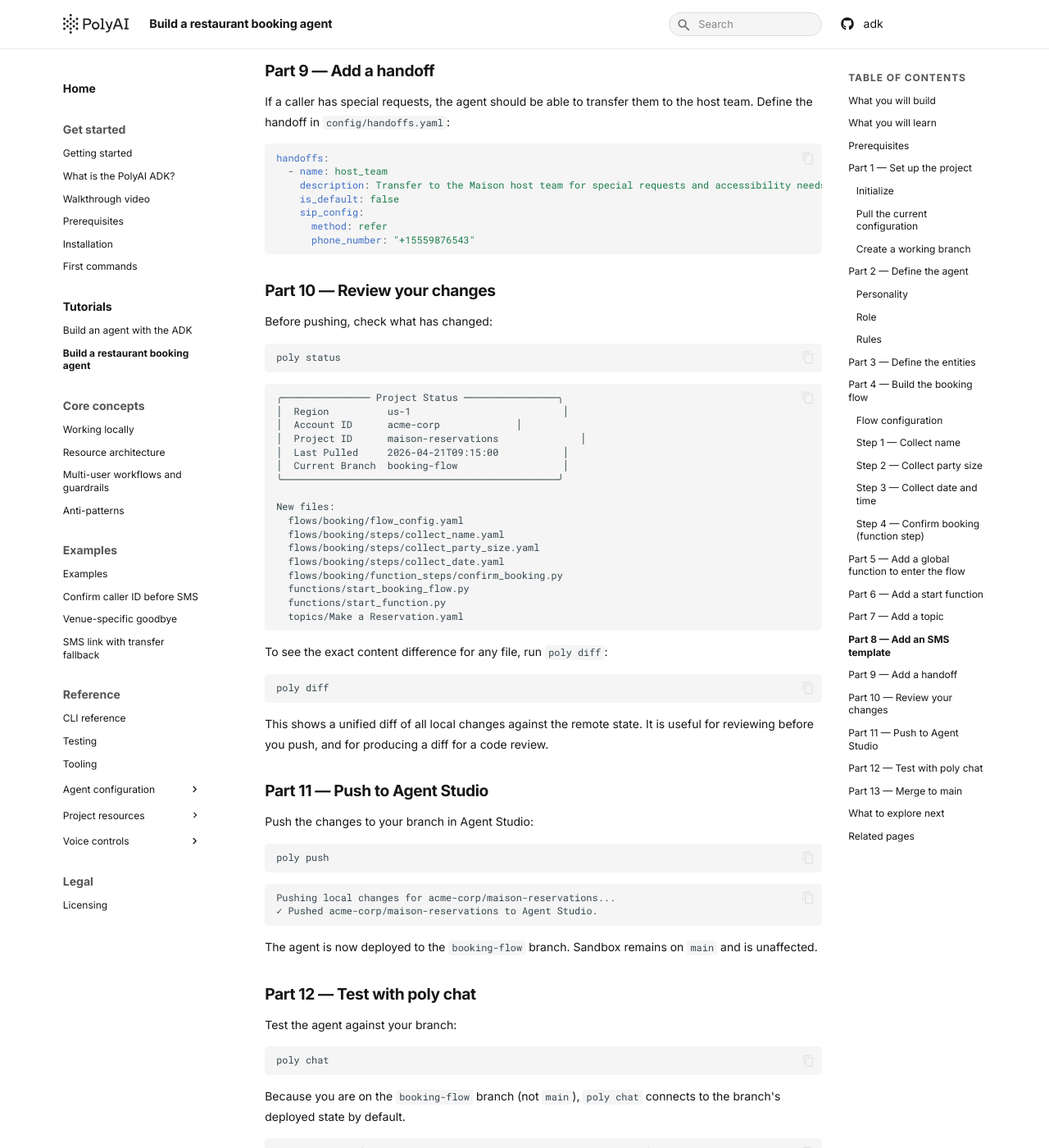
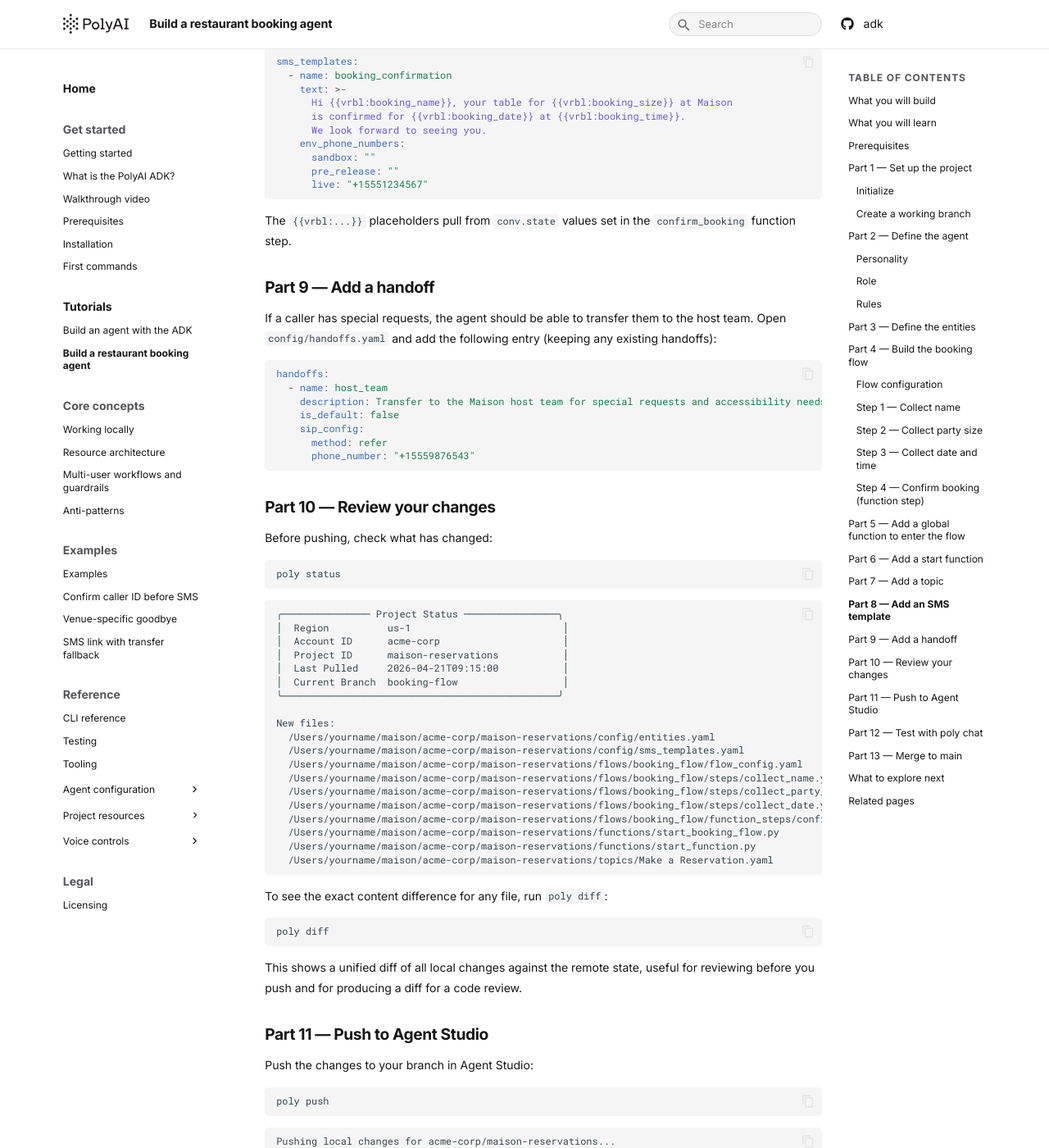
Before and after one commit to polyai/adk, an MkDocs documentation site: the page built from docs/docs/tutorials/restaurant-booking-agent.md, in a window 1280 px wide and 1400 px high, scrolled down 7989 px. Shown: the whole window at 82% size. Built offline with MkDocs 1.6.1 and Material for MkDocs 9.7.7, drawn with Linux system fonts in a browser that asks for light colours; some of the changed text lies outside the part shown.

Commit message:
docs: fix tutorial based on real ADK run
Fixes from running the tutorial end-to-end against ADK 0.11.0:

- Flow directory must be booking_flow/ not booking/ (name snake_cased)
- Adjectives Warm/Attentive/Professional are not in the allowed set;
  replaced with Polite/Calm/Kind and added warning admonition listing
  all valid values
- poly init creates {cwd}/{account_id}/{project_id} subdirectory; add
  cd step and note that init already pulls (no separate poly pull needed)
- Correct post-init directory tree (voice/ exists; entities.yaml,
  sms_templates.yaml, flows/, topics/ do not until created)
- poly branch create output is 'Branch created (ID: ...)' not
  'Created and switched to...'
- poly status shows absolute file paths, not relative
- --show-state -> --state, --show-functions -> --functions
- flows.md: clarify directory name is derived from flow name field

```diff
--- a/docs/docs/tutorials/restaurant-booking-agent.md
+++ b/docs/docs/tutorials/restaurant-booking-agent.md
@@ -68,51 +68,40 @@
 ? Select Project  maison-reservations
 
 Initializing project acme-corp/maison-reservations...
-✓ Project initialized at ~/projects/maison
+✓ Project initialized at /Users/yourname/maison/acme-corp/maison-reservations
 ~~~
 
-This creates a `project.yaml` file in your directory:
+!!! info "`poly init` creates a subdirectory"
 
-~~~yaml
-project_id: maison-reservations
-account_id: acme-corp
-region: us-1
-~~~
+    The project is created at `{cwd}/{account_id}/{project_id}`, not directly in your current directory. After init completes, change into the project directory before running any other commands:
 
-### Pull the current configuration
+    ~~~bash
+    cd acme-corp/maison-reservations
+    ~~~
 
-Pull the project's current state from Agent Studio:
+`poly init` also pulls the current configuration from Agent Studio automatically. There is no need to run `poly pull` separately.
 
-~~~bash
-poly pull
-~~~
+Your project directory now contains the initial configuration as YAML and Python files:
 
 ~~~text
-Pulling project acme-corp/maison-reservations...
-✓ Pulled acme-corp/maison-reservations
-~~~
-
-Your directory now contains the full project configuration as YAML and Python files. The structure looks like this:
-
-~~~text
-maison/
+acme-corp/maison-reservations/
 ├── project.yaml
+├── _gen/
 ├── agent_settings/
 │   ├── personality.yaml
 │   ├── role.yaml
 │   └── rules.txt
 ├── config/
-│   ├── entities.yaml
-│   ├── handoffs.yaml
-│   ├── sms_templates.yaml
-│   └── variant_attributes.yaml
-├── flows/
-├── functions/
-├── topics/
-└── _gen/
+│   └── handoffs.yaml
+└── voice/
+    ├── configuration.yaml
+    └── speech_recognition/
+        └── asr_settings.yaml
 ~~~
 
 The `_gen/` directory contains auto-generated platform code. Do not edit it — it is overwritten on every pull.
+
+Files like `config/entities.yaml`, `config/sms_templates.yaml`, `flows/`, and `topics/` are only created when you add those resources to the project. You will create them in this tutorial.
 
 ### Create a working branch
 
@@ -140,11 +129,17 @@
 
 ~~~yaml
 adjectives:
-  Warm: true
-  Attentive: true
-  Professional: true
+  Polite: true
+  Calm: true
+  Kind: true
 custom: ""
 ~~~
+
+!!! info "Allowed adjective values"
+
+    The ADK validates adjectives against a fixed set. The allowed values are: `Polite`, `Calm`, `Kind`, `Funny`, `Energetic`, `Thoughtful`, and `Other`. Using any other value will cause `poly push` to fail with a validation error.
+
+    `Other` is a special case — it can only be set when no other adjective is selected.
 
 ### Role
 
@@ -166,13 +161,18 @@
 When a caller wants to make a reservation, use {{fn:start_booking_flow}} to begin the booking process.
 If a caller has special requests or accessibility needs, offer to transfer them to the host team using {{ho:host_team}}.
 Never tell the caller their reservation is confirmed until the booking flow has completed.
+After a booking is confirmed, offer to send an SMS confirmation using {{twilio_sms:booking_confirmation}}.
 ~~~
 
-Notice `{{fn:...}}` and `{{ho:...}}` — these reference functions and handoffs you will define later. The model uses these references to understand when to call them.
+`{{fn:...}}` references a global function you will define later. `{{ho:...}}` references a handoff. `{{twilio_sms:...}}` references an SMS template. The model uses these references to understand when to call them.
+
+!!! warning "`{{fn:...}}` only works for global functions"
+
+    Only functions in the top-level `functions/` directory can be referenced with `{{fn:...}}` in rules and topics. Flow function steps (files inside `flows/{name}/function_steps/`) are called automatically by the flow — they cannot be referenced this way.
 
 ## Part 3 — Define the entities
 
-Entities are the structured data values the agent can collect from a caller. Open `config/entities.yaml` and replace its contents with:
+Entities are the structured data values the agent can collect from a caller. Create `config/entities.yaml`:
 
 ~~~yaml
 entities:
@@ -213,17 +213,18 @@
 
 ## Part 4 — Build the booking flow
 
-Flows live under `flows/`. Each flow gets its own directory. Create the directory structure for the booking flow:
+Flows live under `flows/`. Each flow gets its own directory. The directory name must be the snake_case version of the flow's `name` field — so a flow named `Booking Flow` must live in `flows/booking_flow/`.
+
+Create the directory structure:
 
 ~~~bash
-mkdir -p flows/booking/steps
-mkdir -p flows/booking/function_steps
-mkdir -p flows/booking/functions
+mkdir -p flows/booking_flow/steps
+mkdir -p flows/booking_flow/function_steps
 ~~~
 
 ### Flow configuration
 
-Create `flows/booking/flow_config.yaml`:
+Create `flows/booking_flow/flow_config.yaml`:
 
 ~~~yaml
 name: Booking Flow
@@ -233,7 +234,7 @@
 
 ### Step 1 — Collect name
 
-Create `flows/booking/steps/collect_name.yaml`:
+Create `flows/booking_flow/steps/collect_name.yaml`:
 
 ~~~yaml
 step_type: default_step
@@ -258,7 +259,7 @@
 
 ### Step 2 — Collect party size
 
-Create `flows/booking/steps/collect_party_size.yaml`:
+Create `flows/booking_flow/steps/collect_party_size.yaml`:
 
 ~~~yaml
 step_type: default_step
@@ -285,7 +286,7 @@
 
 ### Step 3 — Collect date and time
 
-Create `flows/booking/steps/collect_date.yaml`:
+Create `flows/booking_flow/steps/collect_date.yaml`:
 
 ~~~yaml
 step_type: default_step
@@ -314,18 +315,18 @@
   - reservation_time
 ~~~
 
-Notice that `child_step: confirm_booking` uses the Python filename (without `.py`) rather than a step name — that is the convention for pointing to a function step.
+`child_step: confirm_booking` uses the Python filename (without `.py`) rather than a step name — that is the convention for pointing to a function step.
 
 ### Step 4 — Confirm booking (function step)
 
-Function steps are deterministic Python. They run without model interpretation. Create `flows/booking/function_steps/confirm_booking.py`:
+Function steps are deterministic Python. They run without model interpretation. Create `flows/booking_flow/function_steps/confirm_booking.py`:
 
 ~~~python
 from _gen import *  # <AUTO GENERATED>
 
 
 def confirm_booking(conv: Conversation, flow: Flow):
-    """Confirm the reservation and send an SMS."""
+    """Confirm the reservation and store the details."""
     name = conv.entities.customer_name.value if conv.entities.customer_name else "Guest"
     size = conv.entities.party_size.value if conv.entities.party_size else "?"
     date = conv.entities.reservation_date.value if conv.entities.reservation_date else "?"
@@ -346,7 +347,7 @@
     )
 ~~~
 
-After this function runs, the model receives the returned context string and uses it to continue the conversation — in this case, it will offer to send the SMS.
+After this function runs, the model receives the returned context string and uses it to continue the conversation.
 
 ## Part 5 — Add a global function to enter the flow
 
@@ -396,7 +397,7 @@
 
 ## Part 8 — Add an SMS template
 
-When the booking is confirmed, the agent will offer to send an SMS with the details. Define the template in `config/sms_templates.yaml`:
+When the booking is confirmed, the agent will offer to send an SMS with the details. Create `config/sms_templates.yaml`:
 
 ~~~yaml
 sms_templates:
@@ -411,17 +412,11 @@
       live: "+15551234567"
 ~~~
 
-The `{{vrbl:...}}` placeholders pull from `conv.state` values that were set in the `confirm_booking` function step.
-
-Reference the template in `agent_settings/rules.txt` by adding:
-
-~~~text
-After a booking is confirmed, offer to send an SMS confirmation using {{twilio_sms:booking_confirmation}}.
-~~~
+The `{{vrbl:...}}` placeholders pull from `conv.state` values set in the `confirm_booking` function step.
 
 ## Part 9 — Add a handoff
 
-If a caller has special requests, the agent should be able to transfer them to the host team. Define the handoff in `config/handoffs.yaml`:
+If a caller has special requests, the agent should be able to transfer them to the host team. Open `config/handoffs.yaml` and add the following entry (keeping any existing handoffs):
 
 ~~~yaml
 handoffs:
@@ -444,21 +439,23 @@
 ~~~text
 ╭─────────────── Project Status ────────────────╮
 │  Region          us-1                          │
-│  Account ID      acme-corp             │
-│  Project ID      maison-reservations              │
+│  Account ID      acme-corp                     │
+│  Project ID      maison-reservations           │
 │  Last Pulled     2026-04-21T09:15:00           │
 │  Current Branch  booking-flow                  │
 ╰───────────────────────────────────────────────╯
 
 New files:
-  flows/booking/flow_config.yaml
-  flows/booking/steps/collect_name.yaml
-  flows/booking/steps/collect_party_size.yaml
-  flows/booking/steps/collect_date.yaml
-  flows/booking/function_steps/confirm_booking.py
-  functions/start_booking_flow.py
-  functions/start_function.py
-  topics/Make a Reservation.yaml
+  /Users/yourname/maison/acme-corp/maison-reservations/config/entities.yaml
+  /Users/yourname/maison/acme-corp/maison-reservations/config/sms_templates.yaml
+  /Users/yourname/maison/acme-corp/maison-reservations/flows/booking_flow/flow_config.yaml
+  /Users/yourname/maison/acme-corp/maison-reservations/flows/booking_flow/steps/collect_name.yaml
+  /Users/yourname/maison/acme-corp/maison-reservations/flows/booking_flow/steps/collect_party_size.yaml
+  /Users/yourname/maison/acme-corp/maison-reservations/flows/booking_flow/steps/collect_date.yaml
+  /Users/yourname/maison/acme-corp/maison-reservations/flows/booking_flow/function_steps/confirm_booking.py
+  /Users/yourname/maison/acme-corp/maison-reservations/functions/start_booking_flow.py
+  /Users/yourname/maison/acme-corp/maison-reservations/functions/start_function.py
+  /Users/yourname/maison/acme-corp/maison-reservations/topics/Make a Reservation.yaml
 ~~~
 
 To see the exact content difference for any file, run `poly diff`:
@@ -467,7 +464,7 @@
 poly diff
 ~~~
 
-This shows a unified diff of all local changes against the remote state. It is useful for reviewing before you push, and for producing a diff for a code review.
+This shows a unified diff of all local changes against the remote state, useful for reviewing before you push and for producing a diff for a code review.
 
 ## Part 11 — Push to Agent Studio
 
@@ -548,13 +545,13 @@
 
 This tutorial covered a single flow with four steps. From here you can extend the agent in several directions.
 
-**Multi-location support with variants**: If Maison has multiple locations, you can use `config/variant_attributes.yaml` to define per-location phone numbers, opening hours, and capacity limits. The agent then reads the right values for each location at runtime using `{{attr:...}}` in prompts and `conv.variant.attribute_name` in code.
+**Multi-location support with variants**: If Maison has multiple locations, use `config/variant_attributes.yaml` to define per-location phone numbers, opening hours, and capacity limits. The agent reads the right values for each location at runtime using `{{attr:...}}` in prompts and `conv.variant.attribute_name` in code.
 
-**Handling no-shows and cancellations**: Add a second topic and flow for callers who want to cancel or modify a reservation. The confirmation flow is similar — collect a name or reference, confirm the record, then update state.
+**Handling cancellations**: Add a second topic and flow for callers who want to cancel or modify a reservation. The flow structure is similar — collect a name or reference, confirm the record, then update state.
 
 **External API calls**: Replace the stub booking logic in `confirm_booking.py` with a real HTTP call to your reservation system. Function steps are the right place for this — they run deterministically and can store results in `conv.state` for the model to reference.
 
-**Richer error paths**: Add an explicit error step to the flow for when the booking cannot be completed — for example, when the requested time is unavailable. Route to it from `confirm_booking.py` using `flow.goto_step("Error")` and return a context string explaining what happened.
+**Richer error paths**: Add an explicit error step to the flow for when the booking cannot be completed. Route to it from `confirm_booking.py` using `flow.goto_step("Error")` and return a context string explaining what happened.
 
 ## Related pages
 
```
Also changed, not shown: other parts of docs/docs/tutorials/restaurant-booking-agent.md (+6 -6 lines), docs/docs/reference/flows.md (+1 -1 lines).
